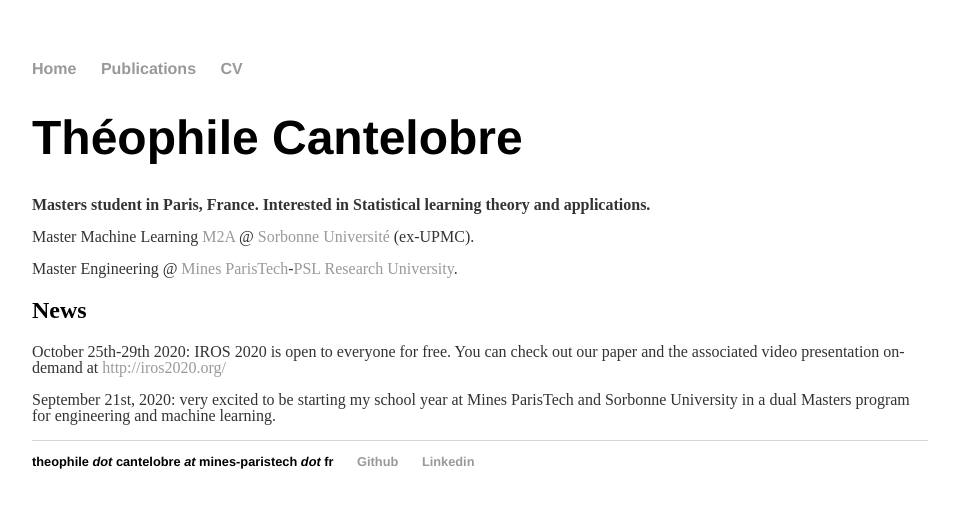
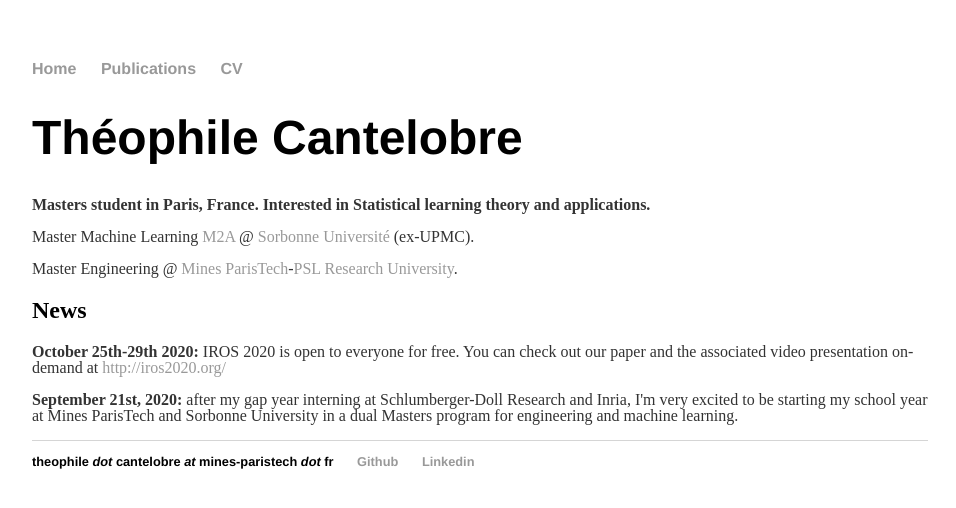
Before and after one commit to theophilec/theophilec.github.io-old, a Jekyll site: the page built from index.html, in a window 1280 px wide. Shown: the top 508 px of the page, without its empty margins (160-1116 px from the left). Built offline with Jekyll 4.4.1, drawn with Linux system fonts in a browser that asks for light colours.

Commit message:
bold dates

```diff
--- a/index.html
+++ b/index.html
@@ -11,6 +11,6 @@ title: Théophile Cantelobre
 	</p>
 
     <h2> News </h2>
-    <p> October 25th-29th 2020: IROS 2020 is open to everyone for free. You can check out our paper and the associated video presentation on-demand at <a href="http://iros2020.org/"> http://iros2020.org/ </a> </p>
-    <p> September 21st, 2020: very excited to be starting my school year at Mines ParisTech and Sorbonne University in a dual Masters program for engineering and machine learning.</p>
+    <p> <b>October 25th-29th 2020:</b> IROS 2020 is open to everyone for free. You can check out our paper and the associated video presentation on-demand at <a href="http://iros2020.org/"> http://iros2020.org/ </a> </p>
+    <p> <b>September 21st, 2020:</b> after my gap year interning at Schlumberger-Doll Research and Inria, I'm very excited to be starting my school year at Mines ParisTech and Sorbonne University in a dual Masters program for engineering and machine learning.</p>
 </div><!-- /.blurb -->
```
